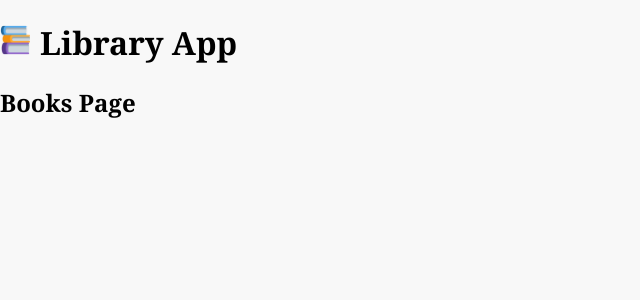
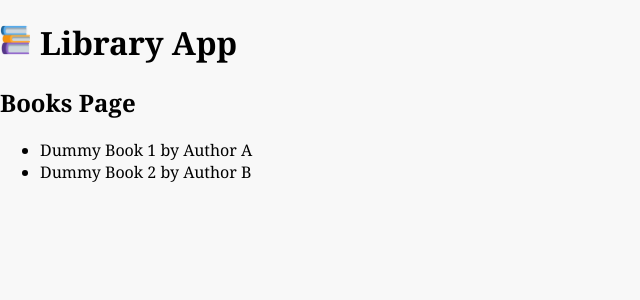
Before and after one commit to aedwardsk/Unit3.BookBuddy.Aedwards, a React (Vite) app: page / in a window 1280 px wide. Shown: the top 300 px of the page, without its empty margins (0-640 px from the left). Built offline with nearby package versions, Linux system fonts and the light colour scheme; no server answers; the HTML template or start-up script is replaced by a standard one.

Commit message:
Completed fetch used dummy, data, and validated fetch was successful

```diff
--- /dev/null
+++ b/src/API/index.js
@@ -0,0 +1,15 @@
+const API_URL = "https://fsa-book-buddy-b6e748d1380d.herokuapp.com/api";
+
+//fetch all books function
+export async function fetchBooks() {
+  try {
+    const response = await fetch(`${API_URL}/books`);
+    if (!response.ok) {
+      throw new Error("Failed to fetch books");
+    }
+    const data = await response.json();
+    return data.books;
+  } catch (error) {
+    console.error("Failed to fetch books", error);
+  }
+}
--- a/src/Routes/AppRoutes.jsx
+++ b/src/Routes/AppRoutes.jsx
@@ -13,7 +13,8 @@ function AppRoutes() {
         <Route path='/' element={<Books />} />
         <Route path='/login' element={<Login />} />
         <Route path='/register' element={<Register />} />
-        <Route path='/books/:bookId' element={<SingleBook />} />
+        <Route path='/books/:id' element={<SingleBook />} />
+        {/* not sure if this should be /books/:bookId */}
         <Route path='/account' element={<Account />} />
       </Routes>
     </>
--- a/src/components/Books.jsx
+++ b/src/components/Books.jsx
@@ -1,11 +1,48 @@
 /* TODO - add your code to create a functional React component that displays all of the available books in the library's catalog. Fetch the book data from the provided API. Users should be able to click on an individual book to navigate to the SingleBook component and view its details. */
 
 import React from "react";
+import { useEffect, useState } from "react";
+import { useNavigate } from "react-router-dom";
+import { fetchBooks } from "../API";
+
+// Dummy data for initial render
+const dummyBooks = [
+  { id: 1, title: "Dummy Book 1", author: "Author A" },
+  { id: 2, title: "Dummy Book 2", author: "Author B" },
+];
 
 function Books() {
+  const [books, setBooks] = useState(dummyBooks);
+  const navigate = useNavigate();
+
+  useEffect(() => {
+    const getBooks = async () => {
+      try {
+        const fetchedBooks = await fetchBooks();
+        console.log("Fetch books", fetchedBooks);
+        if (fetchedBooks && fetchedBooks.length > 0) setBooks(fetchedBooks);
+      } catch (error) {
+        console.error("Getting books error on fetch", error);
+      }
+    };
+    getBooks();
+  }, []);
+
+  // Handling clicking on book for single view details.
+  const handleClick = async (id) => {
+    navigate(`/books/${id}`);
+  };
+
   return (
     <div>
       <h2>Books Page</h2>
+      <ul>
+        {books.map((book) => (
+          <li key={book.id} onClick={() => handleClick(book.id)}>
+            {book.title} by {book.author}
+          </li>
+        ))}
+      </ul>
     </div>
   );
 }
```
